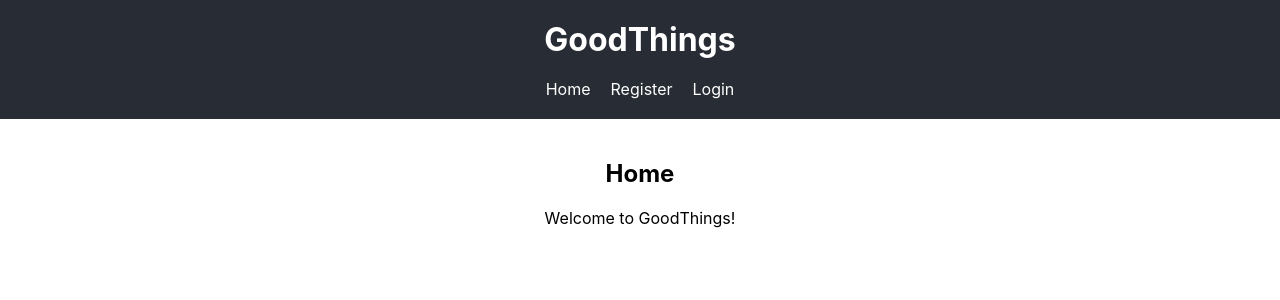
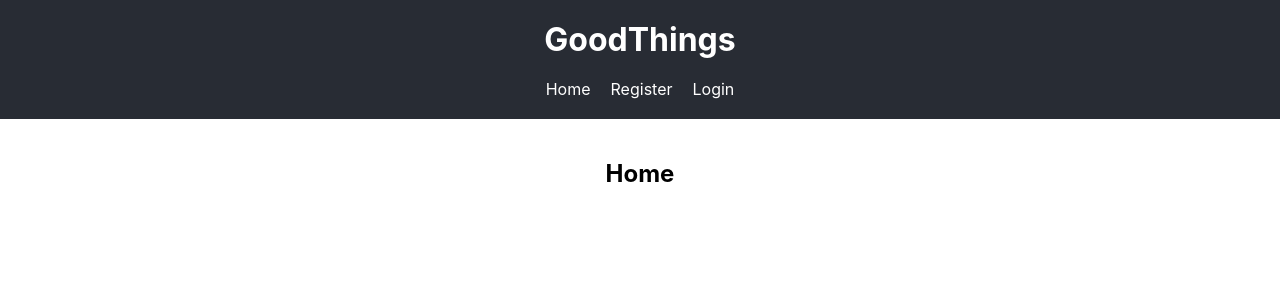
Before and after one commit to itdev161-fa2025/ahmad-assad, a React (Create React App) app in the folder client/: page / in a window 1280 px wide. Shown: the top 300 px of the page. Built offline with nearby package versions, Linux system fonts and the light colour scheme.

Commit message:
Created simple Home component

```diff
--- a/client/src/components/Home/Home.js
+++ b/client/src/components/Home/Home.js
@@ -4,9 +4,8 @@ const Home = () => {
   return (
     <div>
       <h2>Home</h2>
-      <p>Welcome to GoodThings!</p>
     </div>
   );
-};
+}
 
 export default Home;
```
